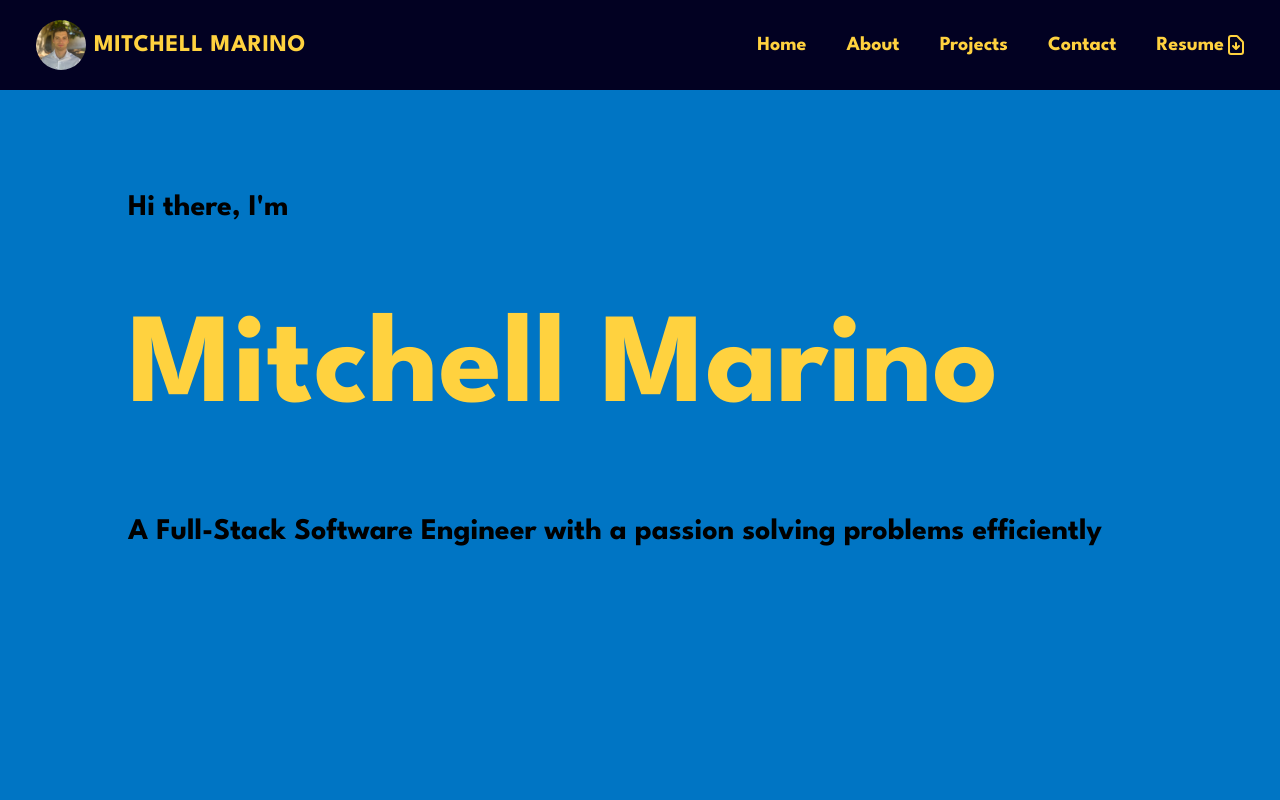
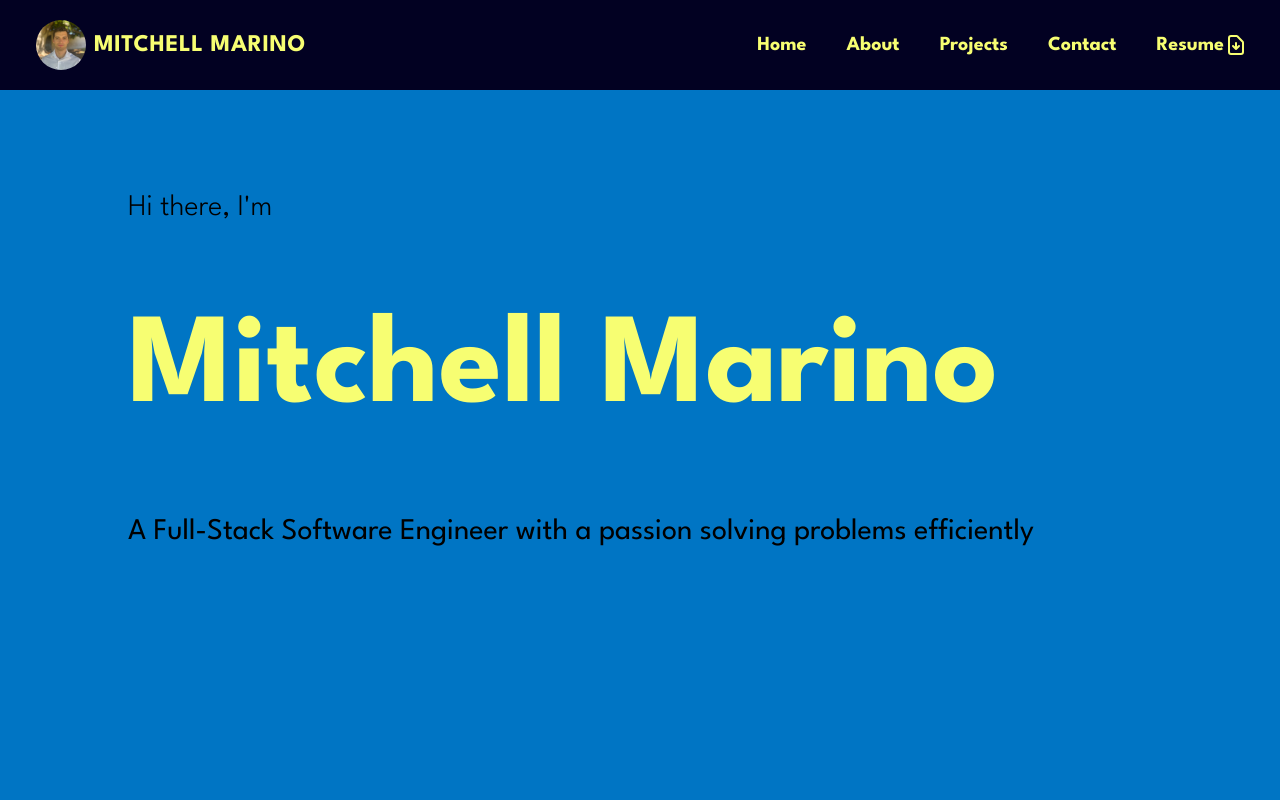
Before and after one commit to mitchdmarino/portfolio, a Next.js app: page / in a window 1280 px wide. Shown: the top 800 px of the page. Built offline with nearby package versions, Linux system fonts and the light colour scheme.

Commit message:
font and styling adjustments

```diff
--- a/components/navbar.jsx
+++ b/components/navbar.jsx
@@ -31,13 +31,13 @@ export default function Navbar() {
                   border-radius: 50%;
                 }
               `}</style>
-            <span className='text-2xl ml-2 text-[#FFD23F] font-bold uppercase tracking-wide'>
+            <span className='text-2xl ml-2 text-[#F7FE72] font-bold uppercase tracking-wide'>
               Mitchell Marino
             </span>
           </a>
         </Link>
         <button
-          className=' inline-flex p-3  rounded lg:hidden text-[#FFD23F] ml-auto hover:text-[#F3FCF0] outline-none'
+          className=' inline-flex p-3  rounded lg:hidden text-[#F7FE72] ml-auto hover:text-[#F3FCF0] outline-none'
           onClick={handleClick}
         >
           <svg
@@ -62,33 +62,31 @@ export default function Navbar() {
         >
           <div className='lg:inline-flex lg:flex-row lg:ml-auto lg:w-auto w-full lg:items-center items-start flex flex-col lg:h-auto'>
             <Link href='/'>
-              <a className='lg:inline-flex lg:w-auto w-full px-3 py-2 rounded text-[#FFD23F] px-5 font-bold items-center justify-center  hover:text-[#F3FCF0] '>
+              <a className='lg:inline-flex lg:w-auto w-full px-3 py-2 rounded text-[#F7FE72] px-5 font-bold items-center justify-center  hover:text-[#F3FCF0] '>
                 Home
               </a>
             </Link>
             <Link href='#about'>
-              <a className='lg:inline-flex lg:w-auto w-full px-3 py-2 rounded text-[#FFD23F] px-5 font-bold items-center justify-center  hover:text-[#F3FCF0] '>
+              <a className='lg:inline-flex lg:w-auto w-full px-3 py-2 rounded text-[#F7FE72] px-5 font-bold items-center justify-center  hover:text-[#F3FCF0] '>
                 About
               </a>
             </Link>
 
             <Link href='#projects'>
-              <a className='lg:inline-flex lg:w-auto w-full px-3 py-2 rounded text-[#FFD23F] px-5 font-bold items-center justify-center  hover:text-[#F3FCF0]'>
+              <a className='lg:inline-flex lg:w-auto w-full px-3 py-2 rounded text-[#F7FE72] px-5 font-bold items-center justify-center  hover:text-[#F3FCF0]'>
                 Projects
               </a>
             </Link>
             <Link href='#contact'>
-              <a className='lg:inline-flex lg:w-auto w-full px-3 py-2 rounded text-[#FFD23F] px-5 font-bold items-center justify-center  hover:text-[#F3FCF0]'>
+              <a className='lg:inline-flex lg:w-auto w-full px-3 py-2 rounded text-[#F7FE72] px-5 font-bold items-center justify-center  hover:text-[#F3FCF0]'>
                 Contact
               </a>
             </Link>
-            <a target="_blank" href='/Resume.pdf'  rel="noopener noreferrer">
-              <a className='lg:inline-flex lg:w-auto w-full px-3 py-2 rounded text-[#FFD23F] px-5 font-bold items-center justify-center  hover:text-[#F3FCF0]'>
-                Resume
-                <svg xmlns="http://www.w3.org/2000/svg" className="h-6 w-6" fill="none" viewBox="0 0 24 24" stroke="currentColor" strokeWidth={2}>
-                  <path strokeLinecap="round" strokeLinejoin="round" d="M12 10v6m0 0l-3-3m3 3l3-3m2 8H7a2 2 0 01-2-2V5a2 2 0 012-2h5.586a1 1 0 01.707.293l5.414 5.414a1 1 0 01.293.707V19a2 2 0 01-2 2z" />
-                </svg>
-              </a>
+            <a target="_blank" href='/Resume.pdf'  rel="noopener noreferrer" className='lg:inline-flex lg:w-auto w-full px-3 py-2 rounded text-[#F7FE72] px-5 font-bold items-center justify-center  hover:text-[#F3FCF0]'>
+              Resume
+              <svg xmlns="http://www.w3.org/2000/svg" className="h-6 w-6" fill="none" viewBox="0 0 24 24" stroke="currentColor" strokeWidth={2}>
+                <path strokeLinecap="round" strokeLinejoin="round" d="M12 10v6m0 0l-3-3m3 3l3-3m2 8H7a2 2 0 01-2-2V5a2 2 0 012-2h5.586a1 1 0 01.707.293l5.414 5.414a1 1 0 01.293.707V19a2 2 0 01-2 2z" />
+              </svg>
             </a>
           </div>
         </div>
--- a/components/projects.jsx
+++ b/components/projects.jsx
@@ -54,7 +54,7 @@ export default function Projects() {
 
     return (
         <div className="p-10">
-            <h1 className="text-5xl">MY PROJECTS</h1>
+            <h1 className="text-5xl text-center">MY PROJECTS</h1>
             <div className="flex flex-wrap w-4/5 mx-auto justify-center">
                 {projCards}
             </div>
--- a/pages/_document.js
+++ b/pages/_document.js
@@ -5,9 +5,9 @@ class MyDocument extends Document {
     return (
       <Html>
         <Head>
-        <link rel="preconnect" href="https://fonts.googleapis.com"/>
-        <link rel="preconnect" href="https://fonts.gstatic.com" crossorigin/>
-        <link href="https://fonts.googleapis.com/css2?family=League+Spartan:wght@700&display=swap" rel="stylesheet"/>
+          <link rel="preconnect" href="https://fonts.googleapis.com"/>
+          <link rel="preconnect" href="https://fonts.gstatic.com" crossorigin/>
+          <link href="https://fonts.googleapis.com/css2?family=League+Spartan:wght@100;300;400;500;600;700&display=swap" rel="stylesheet"/>
         </Head>
         <body>
           <Main />
--- a/pages/index.js
+++ b/pages/index.js
@@ -22,7 +22,7 @@ export default function Home() {
         <section id='home' className='pb-[300px] bg-[#0075C4]  pt-[100px] '>
           <div className='w-full text-black pl-[10%]'>
             <p className='text-3xl  text-left mx-auto font-light '>Hi there, I'm </p>
-            <h1 className='text-7xl text-[#FFD23F] md:text-8xl lg:text-9xl mt-20 mb-20 text-left'>Mitchell Marino</h1>
+            <h1 className='text-7xl font-bold text-[#F7FE72] md:text-8xl lg:text-9xl mt-20 mb-20 text-left'>Mitchell Marino</h1>
             <p className='text-3xl text-left mt-10 '>A Full-Stack Software Engineer with a passion solving problems efficiently</p>
           </div>
         </section>
@@ -75,8 +75,18 @@ export default function Home() {
 
         {/* CONTACT SECTION */}
         <section id='contact' className='bg-[#020122] p-10 text-[#F3FCF0]'>
-          <h1 className='text-[#F3FCF0] text-5xl text-center'>CONTACT</h1>
+          <h1 className='text-[#F3FCF0] pb-5 text-5xl text-center'>CONTACT</h1>
           <div className='flex mx-auto w-3/4 justify-center'>
+          <a className='' href='https://www.linkedin.com/in/mitchellmarino/' target='_blank'>
+            <div className='mx-20 bg-[#F3FCF0] hover:scale-125 rounded-full ' style={{width: 100, height: 55, position: 'relative'}}>
+              <Image
+                  src={'/linkedin.png'}
+                  alt={`linkedin logo`}
+                  layout='fill'
+                  objectFit='contain'
+              />
+            </div>
+          </a>
           <a className='hover:scale-125 mt-5 text-2xl' href='mailto:mitchdmarino@gmail.com'>mitchdmarino@gmail.com</a>
           <a className='' href='https://github.com/mitchdmarino' target='_blank'>
             <div className='mx-20 bg-[#F3FCF0] hover:scale-125 rounded-full' style={{width: 100, height: 55, position: 'relative'}}>
@@ -88,16 +98,7 @@ export default function Home() {
               />
             </div>
           </a>
-          <a className='' href='https://www.linkedin.com/in/mitchellmarino/' target='_blank'>
-            <div className='bg-[#F3FCF0] hover:scale-125 rounded-full ' style={{width: 100, height: 55, position: 'relative'}}>
-              <Image
-                  src={'/linkedin.png'}
-                  alt={`linkedin logo`}
-                  layout='fill'
-                  objectFit='contain'
-              />
-            </div>
-          </a>
+
 
           </div>
         </section>
```
